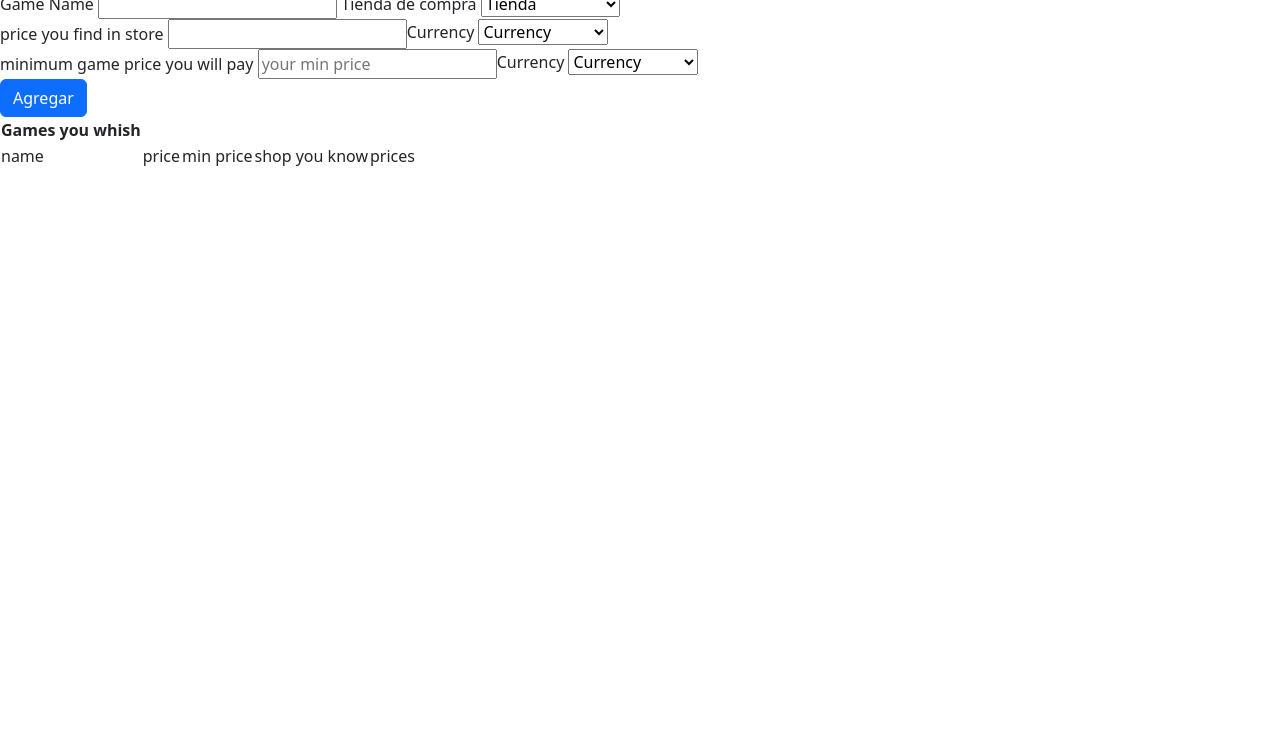
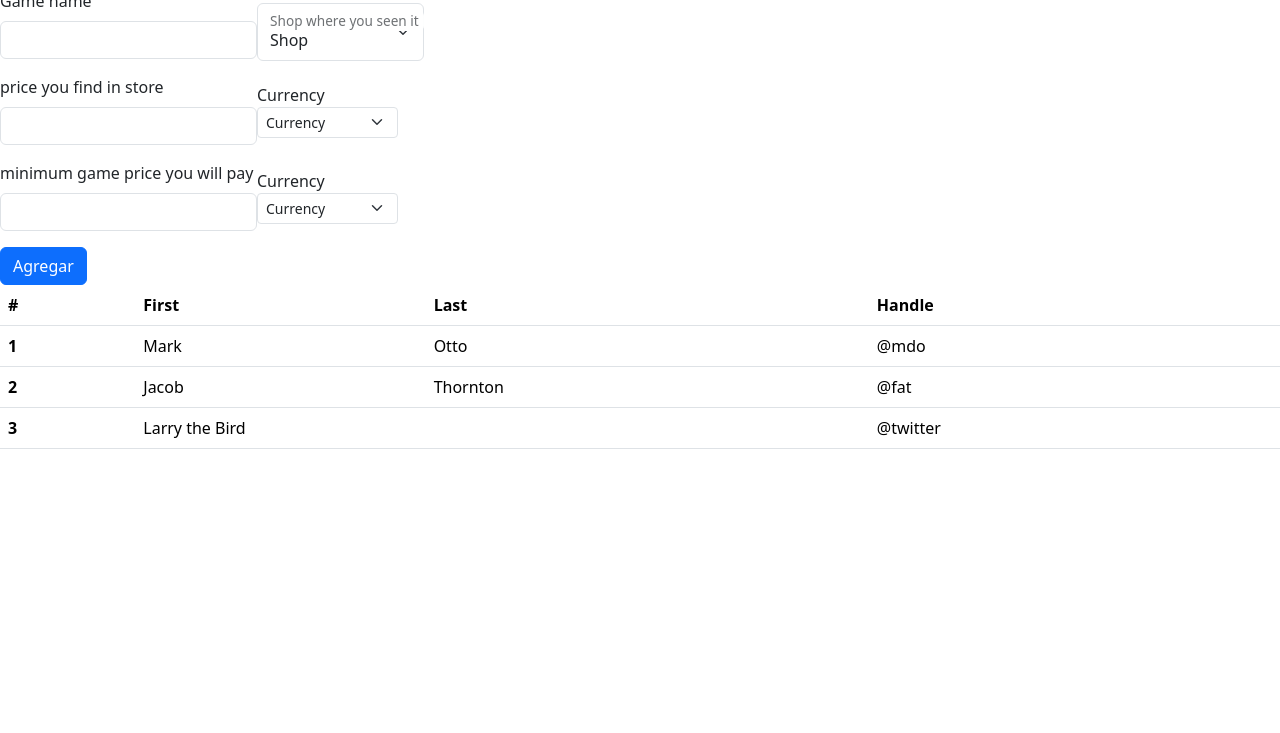
Before and after one commit to SanDaws/Game-grimory, a website built with Vite: page index.html in a window 1280 px wide. Shown: the part 67-800 px from the top of the page. Built offline with nearby package versions, Linux system fonts and the light colour scheme.

Commit message:
feat: register way

```diff
--- a/index.html
+++ b/index.html
@@ -15,7 +15,7 @@
     <meta name="revisit-after" content="15days" />
 
     <link rel="stylesheet" href="./src/css/IndexStyle.css">
-        <title>Mi experiencia con juegos De Pelea</title>
+    <title>Game Grimory</title>
 </head>
 <body>
 <header>
@@ -28,26 +28,36 @@
 <main>
     <section id="form-to submit">
         <form action="" method="post">
-                <label for="game-name" >Game Name</label>
-                <input type="text" name="game-name" id="" placeholder="" required>
-
-                <label for="plataform">Tienda de compra</label>
-                <select name="plataform" id="" required>
-                    <option selected disabled>Tienda</option>
+            <div class="d-flex">
+                <div class="mb-3 align-self-center">
+                    <label for="game-name" class="form-label">Game name</label>
+                    <input type="text" class="form-control" id="game-name" aria-describedby="game full name" required>
+                </div>
+                <!-- shop -->
+                <div class="form-floating align-self-center">
+                    <select class="form-select " id="floatingSelect" aria-label="Floating label select example">
+                        <option selected disabled>Shop</option>
                         <option value="steam">Steam</option>
                         <option value="epic-games">Epic Games</option>
                         <option value="gog">GoG</option>
                         <option value="ubisoft">Ubisoft-shop</option>
                         <option value="ea-games">ea-games store</option>
                     </select>
-                <article class="d-flex">
+                    <label for="floatingSelect">Shop where you seen it</label>
+                  </div>
+            </div>
+
+            <article class="d-flex align-items-center">
                 <div>
-                        <label for="price">price you find in store</label>
-                    <input type="text" name="price" id="" placeholder="">
+                    <div class="mb-3">
+                        <label for="act-price" class="form-label">price you find in store</label>
+                        <input type="number" class="form-control" id="act-price" aria-describedby="game full name" required>
                     </div>
-                    <div>
+
+                </div>
+                <div  class="mb-3">
                     <label for="currency" >Currency</label>
-                        <select name="currency" id="">
+                    <select class="form-select form-select-sm " id="currency" aria-label="Currency you use" required>
                         <option selected disabled>Currency</option>
                         <option value="usd">USD</option>
                         <option value="cop">Colombiapeso</option>
@@ -56,14 +66,17 @@
                         </select>
                 </div>
             </article>
-                <article class="d-flex">
+            <article class="d-flex align-items-center">
                 <div>
-                        <label for="price">minimum game price you will pay</label>
-                    <input type="text" name="price" id="" placeholder="your min price">
+                    <div class="mb-3">
+                        <label for="price-expect" class="form-label">minimum game price you will pay</label>
+                        <input type="number" class="form-control" id="price-expect" aria-describedby="" required>
                     </div>
-                    <div>
+
+                </div>
+                <div  class="mb-3">
                     <label for="currency" >Currency</label>
-                        <select name="currency" id="">
+                    <select class="form-select form-select-sm" id="currency" aria-label="Currency you use" required>
                         <option selected disabled>Currency</option>
                         <option value="usd">USD</option>
                         <option value="cop">Colombiapeso</option>
@@ -72,6 +85,7 @@
                         </select>
                 </div>
             </article>
+
         <button type="submit" class="btn btn-primary" >
             Agregar
         </button>
@@ -80,19 +94,35 @@
     </section>
     <section id="table">
         <table>
+            <table class="table">
                 <thead>
-                    <th>Games you whish</th>
                   <tr>
-                        <td>name</td>
-                        <td>price</td>
-                        <td>min price</td>
-                        <td>shop you know</td>
-                        <td>prices</td>
+                    <th scope="col">#</th>
+                    <th scope="col">First</th>
+                    <th scope="col">Last</th>
+                    <th scope="col">Handle</th>
                   </tr>
                 </thead>
                 <tbody>
-
+                  <tr>
+                    <th scope="row">1</th>
+                    <td>Mark</td>
+                    <td>Otto</td>
+                    <td>@mdo</td>
+                  </tr>
+                  <tr>
+                    <th scope="row">2</th>
+                    <td>Jacob</td>
+                    <td>Thornton</td>
+                    <td>@fat</td>
+                  </tr>
+                  <tr>
+                    <th scope="row">3</th>
+                    <td colspan="2">Larry the Bird</td>
+                    <td>@twitter</td>
+                  </tr>
                 </tbody>
+              </table>
             <tfoot id="result"></tfoot>
         </table>
     </section>
--- /dev/null
+++ b/src/pages/auth/login.html
@@ -0,0 +1,30 @@
+<!doctype html>
+<html lang="en">
+
+<head>
+    <meta charset="UTF-8" />
+    <link rel="icon" type="image/svg+xml" href="/vite.svg" />
+    <meta name="viewport" content="width=device-width, initial-scale=1.0" />
+    <title>Vite App</title>
+</head>
+
+<body>
+    <form>
+        <div class="mb-3">
+            <label for="email" class="form-label">Correo electronico</label>
+            <input type="email" class="form-control" id="email" aria-describedby="emailHelp">
+        </div>
+        <div class="mb-3">
+            <label for="password" class="form-label">Contraseña</label>
+            <input type="password" class="form-control" id="password">
+        </div>
+        <div class="mb-3 form-check">
+            <label class="form-check-label" for="exampleCheck1"><a href="./register.html">Registrarme</a></label>
+        </div>
+        <button type="submit" class="btn btn-primary">Submit</button>
+    </form>
+</body>
+<script type="module" src="../../js/auth/login.js"></script>
+<script type="module" src="../../js/main.js"></script>
+
+</html>
```
Also changed, not shown: src/pages/auth/register.html (added, +41 -0 lines), src/js/auth/login.js (added), src/js/auth/register.js (added). Lines whose indentation alone changed are shown as unchanged.
